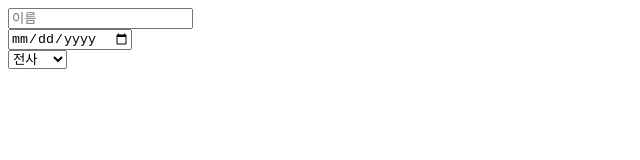
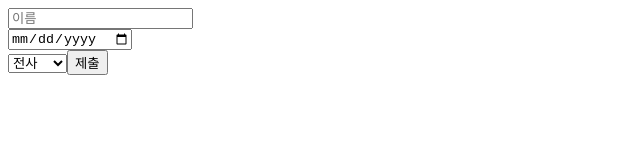
Before and after one commit to leejaypower/learn-react, a React (Vite) app in the folder 4-react-playground/: page / in a window 1280 px wide. Shown: the top 160 px of the page, without its empty margins (0-640 px from the left). Built offline with nearby package versions, Linux system fonts and the light colour scheme.

Commit message:
useRef 알아보기

```diff
--- a/4-react-playground/src/components/Register.jsx
+++ b/4-react-playground/src/components/Register.jsx
@@ -1,4 +1,4 @@
-import { useState } from 'react';
+import { useState, useRef } from 'react';
 
 const Register = () => {
   const [input, setInput] = useState({
@@ -7,16 +7,32 @@
     job: '',
   });
 
+  const countRef = useRef(0);
+
+  // vue의 ref와도 비슷하군
+  const inputRef = useRef();
+  // state의 변화로 인해 리렌더링이 되도 내부적으로 reset이 되지 않게 설계됨
+
   const onChangeInput = (event) => {
+    countRef.current++;
+    console.log(countRef.current);
     setInput({
       ...input,
       [event.target.name]: event.target.value,
     });
   };
 
+  const onSubmit = () => {
+    if (input.name === '') {
+      // 이름을 입력하는 DOM 요소 focus
+      inputRef.current.focus();
+    }
+  };
+
   return (
     <div>
       <input
+        ref={inputRef}
         name="name"
         value={input.name}
         onChange={onChangeInput}
@@ -39,6 +55,8 @@
           <option>궁사</option>
           <option>마법사</option>
         </select>
+
+        <button onClick={onSubmit}>제출</button>
       </div>
     </div>
   );
```
Also changed, not shown: 1 other file (tests, documents, lock files or other folders).
